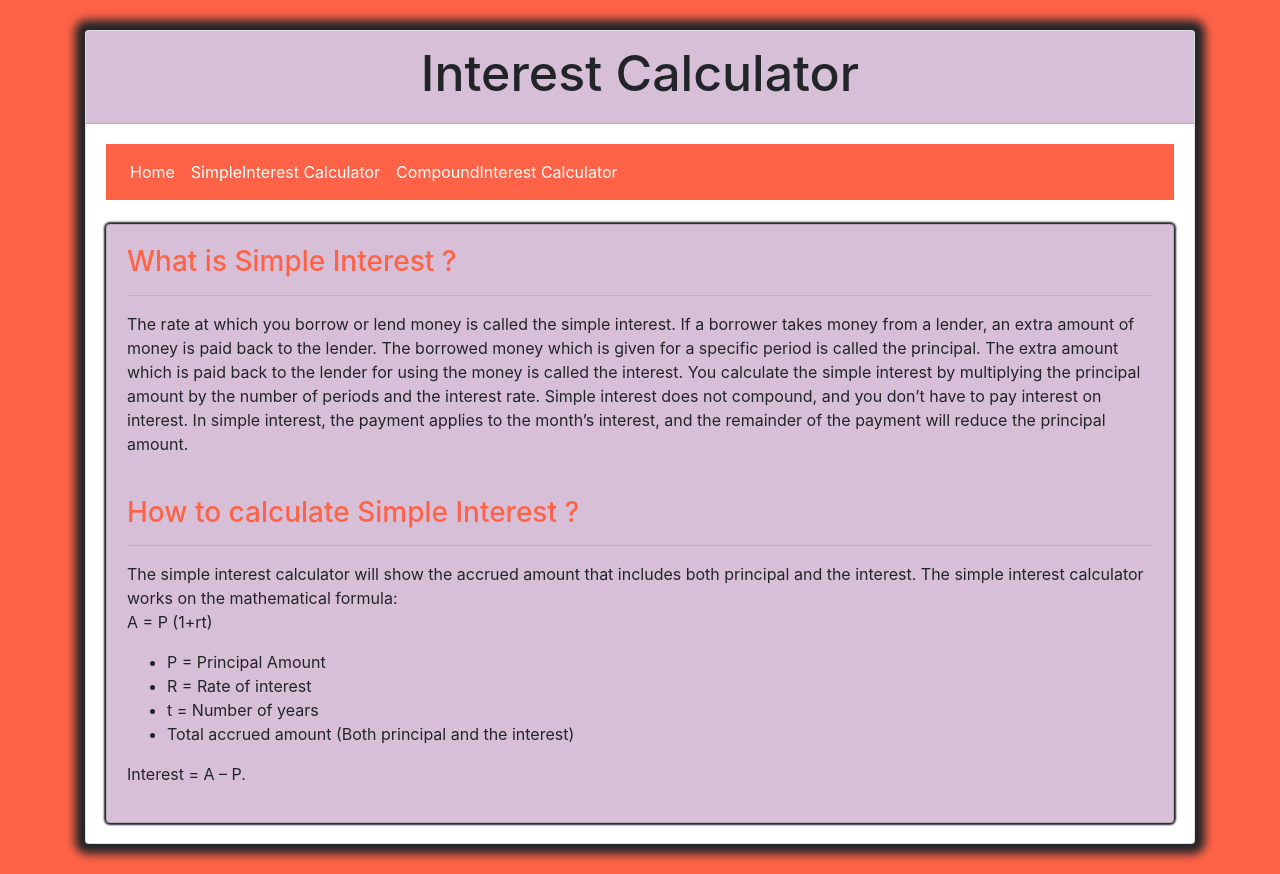
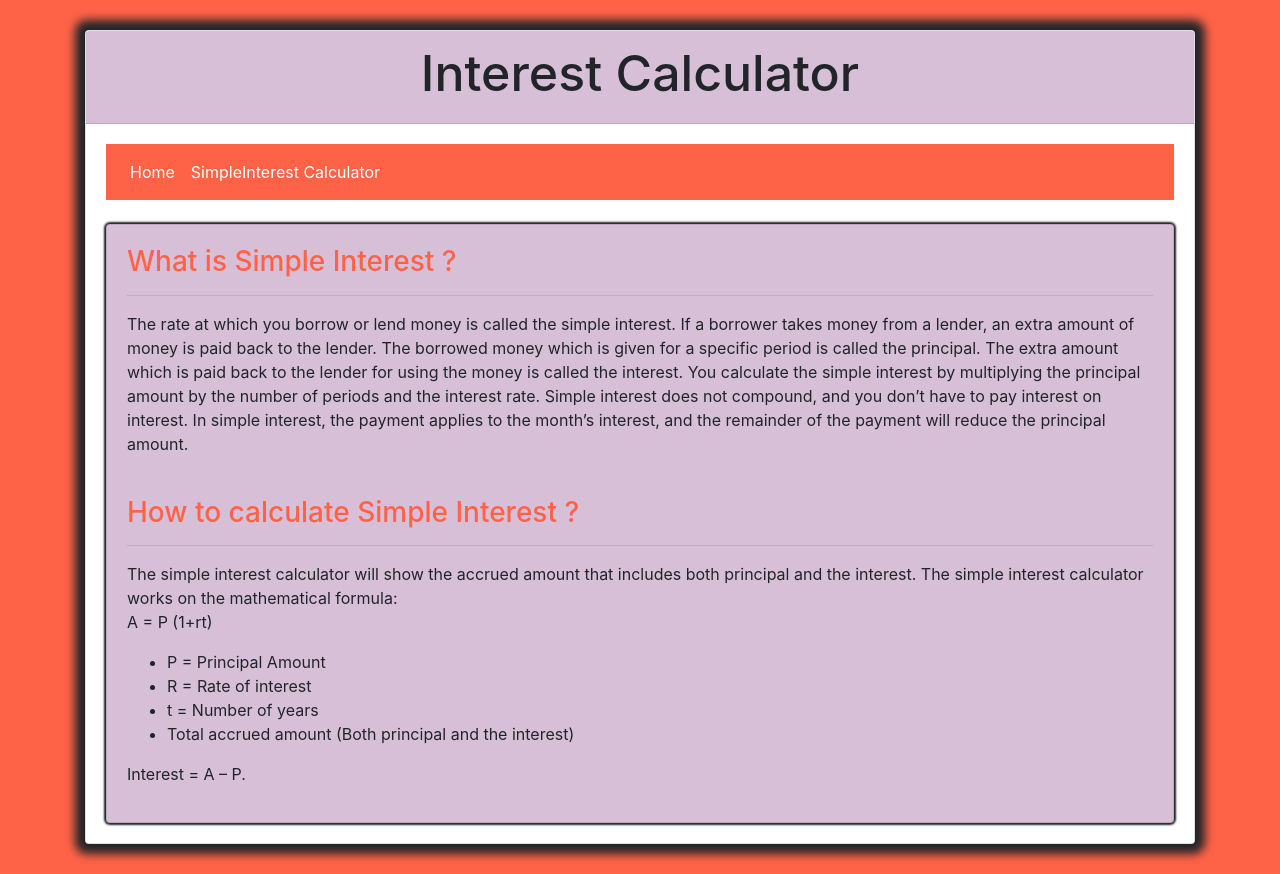
Before and after one commit to DeepthikaS/task4, a plain HTML site: page index.html in a window 1280 px wide. Drawn offline with nearby package versions, Linux system fonts and the light colour scheme.

Commit message:
Update index.html

```diff
--- a/index.html
+++ b/index.html
@@ -25,9 +25,6 @@
                           <li class="nav-item">
                             <a class="nav-link" href="simpleinterest.html" style="color: white;">SimpleInterest Calculator</a>
                           </li>
-                          <li class="nav-item">
-                            <a class="nav-link" href="compoundinterest.html" style="color: white;">CompoundInterest Calculator</a>
-                          </li>
                         </ul>
                     </nav>
                     <br>
```
